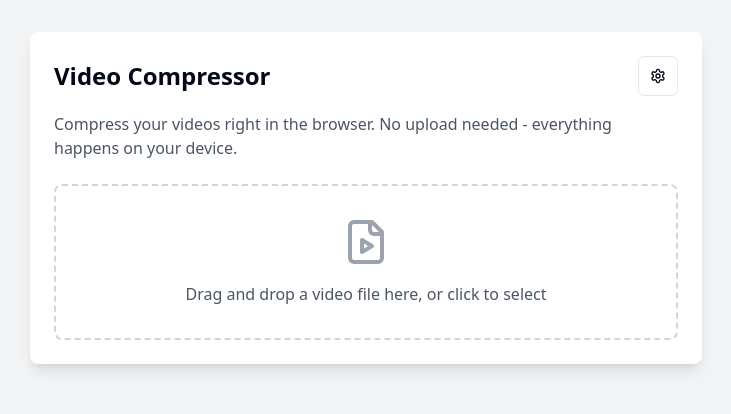
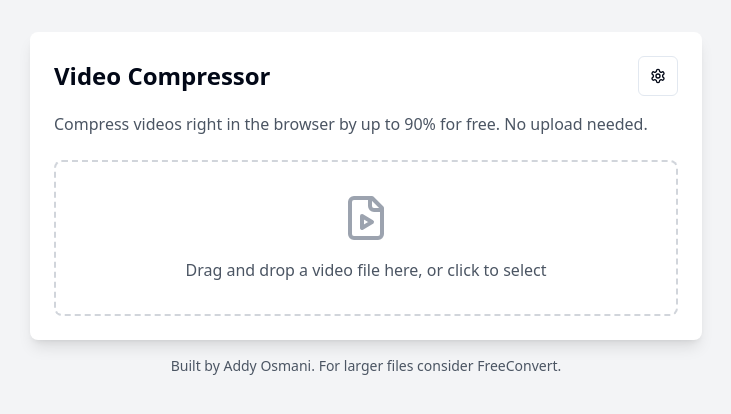
Before and after one commit to alfredhuang426/video-compress, a React (Vite) app: page / in a window 1280 px wide. Shown: the top 414 px of the page, without its empty margins (274-1005 px from the left). Built offline with nearby package versions, Linux system fonts and the light colour scheme; what @ffmpeg/ffmpeg would draw is missing.

Commit message:
Update credit and text

```diff
--- a/src/App.tsx
+++ b/src/App.tsx
@@ -180,7 +180,7 @@ function App() {
             <SettingsButton onClick={() => setShowSettings(true)} />
           </div>
           <p className="text-gray-600 mb-6">
-            Compress your videos right in the browser. No upload needed - everything happens on your device.
+            Compress videos right in the browser by up to 90% for free. No upload needed.
           </p>
 
           {!video ? (
@@ -305,6 +305,10 @@ function App() {
           )}
         </div>
       </div>
+      <div className="text-center text-sm text-gray-600 mb-4 mt-4">
+          Built by <a href="https://addyosmani.com" className="text-gray-600 hover:text-gray-800" target="_blank" rel="noopener noreferrer">Addy Osmani</a>.
+          For larger files consider <a href="https://www.freeconvert.com/video-compressor" className="text-gray-600 hover:text-gray-800" target="_blank" rel="noopener noreferrer">FreeConvert</a>.
+      </div>
 
       <VideoSettings
         settings={settings}
```
